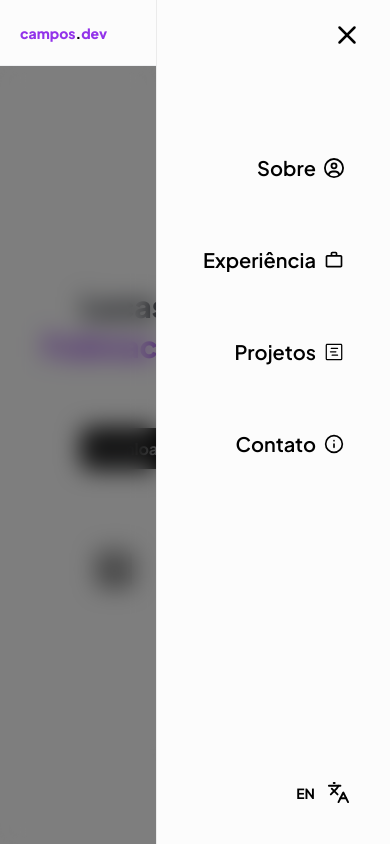
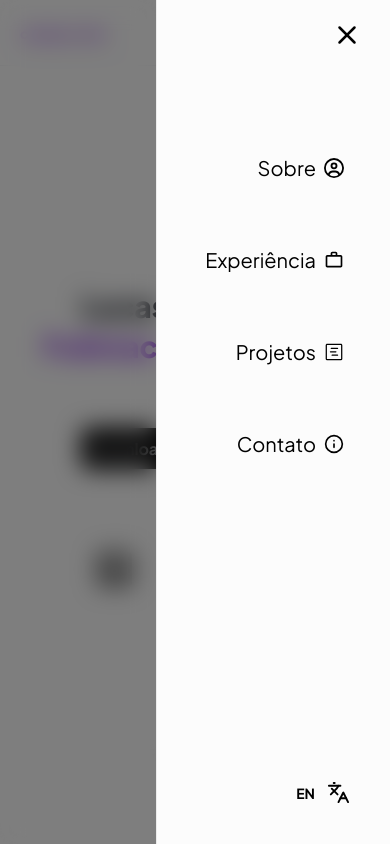
Before and after one commit to lucascmpos/lucascmpos-portfolio, a React (Vite) app: page / in a window 390 px wide. Both pictures are taken after a click on the button 357 px from the left and 32 px from the top of the page. Shown: the top 844 px of the page. Built offline with nearby package versions, Linux system fonts and the light colour scheme.

Commit message:
style: removing motion header on mobile menu open

```diff
--- a/src/components/header.jsx
+++ b/src/components/header.jsx
@@ -7,7 +7,7 @@ import { MdOutlineWorkOutline } from "react-icons/md";
 import { GoProjectRoadmap } from "react-icons/go";
 import { Link } from "react-scroll";
 import { useMediaQuery } from "react-responsive";
-import { Moon, Sun, Languages,  X, AlignRight } from "lucide-react";
+import { Moon, Sun, Languages, X, AlignRight } from "lucide-react";
 
 const Header = ({ onChangeLanguage, onChangeTheme, theme }) => {
   const [isMenuOpen, setMenuOpen] = useState(false);
@@ -33,6 +33,11 @@ const Header = ({ onChangeLanguage, onChangeTheme, theme }) => {
 
   const toggleMenu = () => {
     setMenuOpen(!isMenuOpen);
+    if (!isMenuOpen) {
+      document.body.style.overflow = "hidden";
+    } else {
+      document.body.style.overflow = "unset";
+    }
   };
 
   const toggleLanguage = () => {
@@ -99,7 +104,7 @@ const Header = ({ onChangeLanguage, onChangeTheme, theme }) => {
             initial={{ x: "100%" }}
             animate={{ x: isOpen ? "0%" : "100%" }}
             transition={{ duration: 0.3 }}
-            className={`header fixed right-0 top-0 z-60 h-full w-[60vw] border-l text-gray-300 ${
+            className={`mobile-menu fixed right-0 top-0 z-60 h-full w-[60vw] border-l text-gray-300 ${
               theme === "light"
                 ? "bg-secondary-light border-secondary-light"
                 : "bg-secondary-dark border-secondary-dark"
@@ -115,7 +120,7 @@ const Header = ({ onChangeLanguage, onChangeTheme, theme }) => {
                 <X size={30} />
               </button>
             </div>
-            <div className="flex flex-col justify-end w-[50vw]  gap-16 pt-6 text-2xl">
+            <div className="flex flex-col justify-end w-[50vw] gap-16 pt-6 text-2xl">
               <Link
                 to="home"
                 smooth={true}
@@ -130,27 +135,29 @@ const Header = ({ onChangeLanguage, onChangeTheme, theme }) => {
                   onClick={() => toggleMenu(false)}
                 >
                   <h2
-                    className={`flex group cursor-pointer text-xl px-2 flex-row  items-center justify-end gap-2 ${
+                    className={`flex group cursor-pointer text-xl px-2 flex-row items-center justify-end gap-2 ${
                       theme === "light" ? "text-black" : "text-gray-200"
                     }`}
                   >
-
                     {language === "pt" ? item.text_pt : item.text_en}
                     <div className="group-hover:text-purple-700 group-hover:-translate-y-1 ">
                       {item.icon}
                     </div>
-
                   </h2>
                 </Link>
               ))}
             </div>
             <div className="absolute bottom-10 right-10">
               <button
-              className={`group flex flex-row items-center text-sm justify-center gap-3 font-bold transition-all duration-300  ${theme === "light" ? "text-black" : "text-gray-300"} `}
+                className={`group flex flex-row items-center text-sm justify-center gap-3 font-bold transition-all duration-300  ${
+                  theme === "light" ? "text-black" : "text-gray-300"
+                } `}
                 onClick={toggleLanguage}
               >
                 {language === "pt" ? "EN" : "PTBR"}
-              <div className="group-hover:-translate-y-1 group-hover:text-purple-700"><Languages size={23} /></div>
+                <div className="group-hover:-translate-y-1 group-hover:text-purple-700">
+                  <Languages size={23} />
+                </div>
               </button>
             </div>
           </motion.div>
@@ -164,7 +171,7 @@ const Header = ({ onChangeLanguage, onChangeTheme, theme }) => {
       <AnimatePresence>
         {isOpen && (
           <motion.div
-            className="fixed inset-0 bg-black bg-opacity-50 backdrop-blur-md z-50"
+            className="blur-overlay fixed inset-0 bg-black bg-opacity-50 backdrop-blur-md z-50"
             initial={{ opacity: 0 }}
             animate={{ opacity: 1 }}
             exit={{ opacity: 0 }}
@@ -177,10 +184,10 @@ const Header = ({ onChangeLanguage, onChangeTheme, theme }) => {
 
   return (
     <>
-        <BlurOverlay className="blur-overlay" isOpen={isMenuOpen} />
+      <BlurOverlay isOpen={isMenuOpen} />
 
       <motion.header
-        className={`fixed z-60 flex w-full flex-row items-center justify-between border-b p-5 text-lg font-semibold transition-opacity mobile-menu duration-300 md:justify-around ${
+        className={`fixed z-60 flex w-full flex-row items-center justify-between border-b p-5 text-lg font-semibold transition-opacity duration-300 md:justify-around ${
           theme === "light"
             ? "border-gray-200/50 bg-secondary-light text-black"
             : "border-primary-dark bg-secondary-dark text-gray-300"
@@ -253,21 +260,21 @@ const Header = ({ onChangeLanguage, onChangeTheme, theme }) => {
               onClick={toggleLanguage}
             >
               {language === "pt" ? "EN" : "PTBR"}
-              <div className="group-hover:-translate-y-1 group-hover:text-purple-700"><Languages size={23} /></div>
+              <div className="group-hover:-translate-y-1 group-hover:text-purple-700">
+                <Languages size={23} />
+              </div>
             </button>
           )}
         </div>
+      </motion.header>
 
       <MobileMenu
         isOpen={isMenuOpen}
         toggleMenu={toggleMenu}
-          toggleTheme={toggleTheme}
         menuItems={menuItems}
         language={language}
         toggleLanguage={toggleLanguage}
       />
-
-      </motion.header>
     </>
   );
 };
--- a/src/index.css
+++ b/src/index.css
@@ -13,8 +13,8 @@ body.overflow-y-hidden {
 }
 
 .blur-overlay {
-  z-index: 50 !important /* Menor que o z-index do MobileMenu */
-  /* Outros estilos */
+  z-index: 50 !important
+
 }
 
 .mobile-menu {
```
Lines whose indentation alone changed are shown as unchanged.
